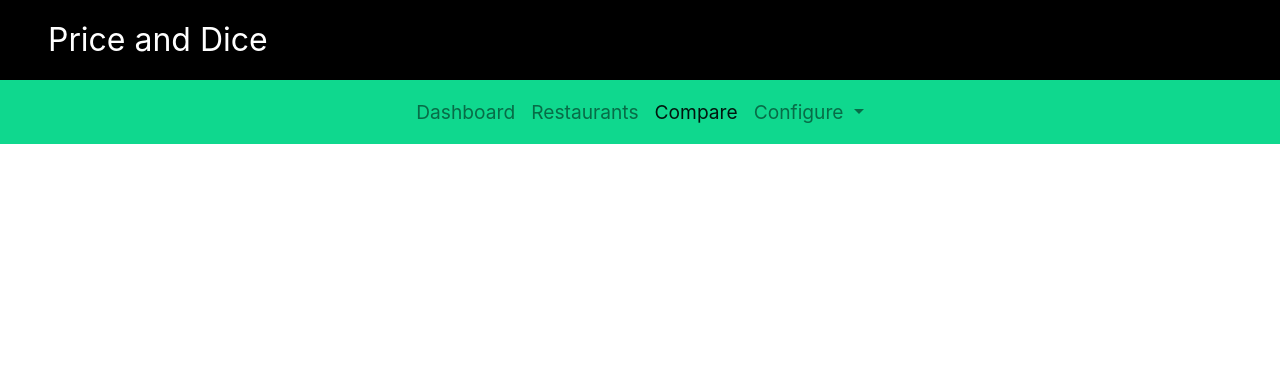
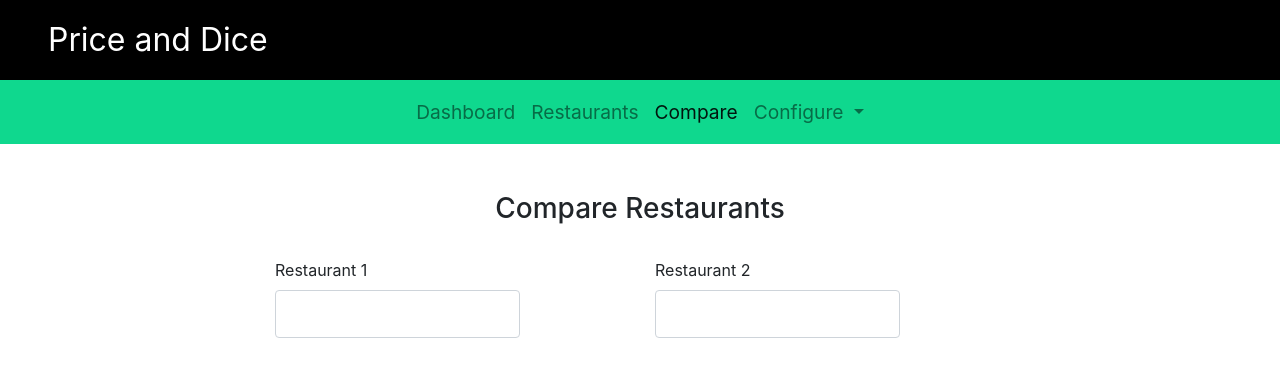
Before and after one commit to DSWhite96/Campus_Price_And_Dice, a Django app: page /campus/compare_restaurants/ in a window 1280 px wide. Shown: the top 377 px of the page. Run offline with Django 3.2, Linux system fonts and the light colour scheme; parts of the project's set-up code (start-up, migrations or seed data) failed here and were passed over; some libraries are stand-ins or nearby versions.

Commit message:
Compare Restaurants

```diff
--- a/mystic_coast/campus/models.py
+++ b/mystic_coast/campus/models.py
@@ -32,7 +32,7 @@ class Restaurant(models.Model):
     '''
 
     #initial null list of items
-    items = [] # DERRICK: items = models.ManyToManyField(Item)
+    items = models.ManyToManyField(Item)
 
     '''
         DERRICK:
--- a/mystic_coast/campus/static/campus/style.css
+++ b/mystic_coast/campus/static/campus/style.css
@@ -5,3 +5,9 @@
 .content-top {
     margin-top: 3rem;
 }
+
+.textbox-large {
+    width: 70%;
+    height: 3rem;
+    font-size: 2rem;
+}
--- a/mystic_coast/campus/templates/campus/compare-restaurants.html
+++ b/mystic_coast/campus/templates/campus/compare-restaurants.html
@@ -7,7 +7,23 @@
 {% endblock %}
 
 {% block body %}
-
+<div class="container content-top">
+    <div class="text-center">
+        <h3>Compare Restaurants</h3>
+    </div>
+    <br>
+    <div class="row">
+        <div class="col-lg-2"></div>
+        <div class="col-lg-4">
+            <label for = "left_restaurant">Restaurant 1</label>
+            <input type="text" class="form-control textbox-large" id = "left_restaurant" name="left_restaurant">
+        </div>
+        <div class="col-lg-4">
+            <label for = "right_restaurant">Restaurant 2</label>
+            <input type="text" class="form-control textbox-large" id = "right_restaurant" name="right_restaurant">
+        </div>
+    </div>
+</div>
 
 
 {% endblock %}
```
